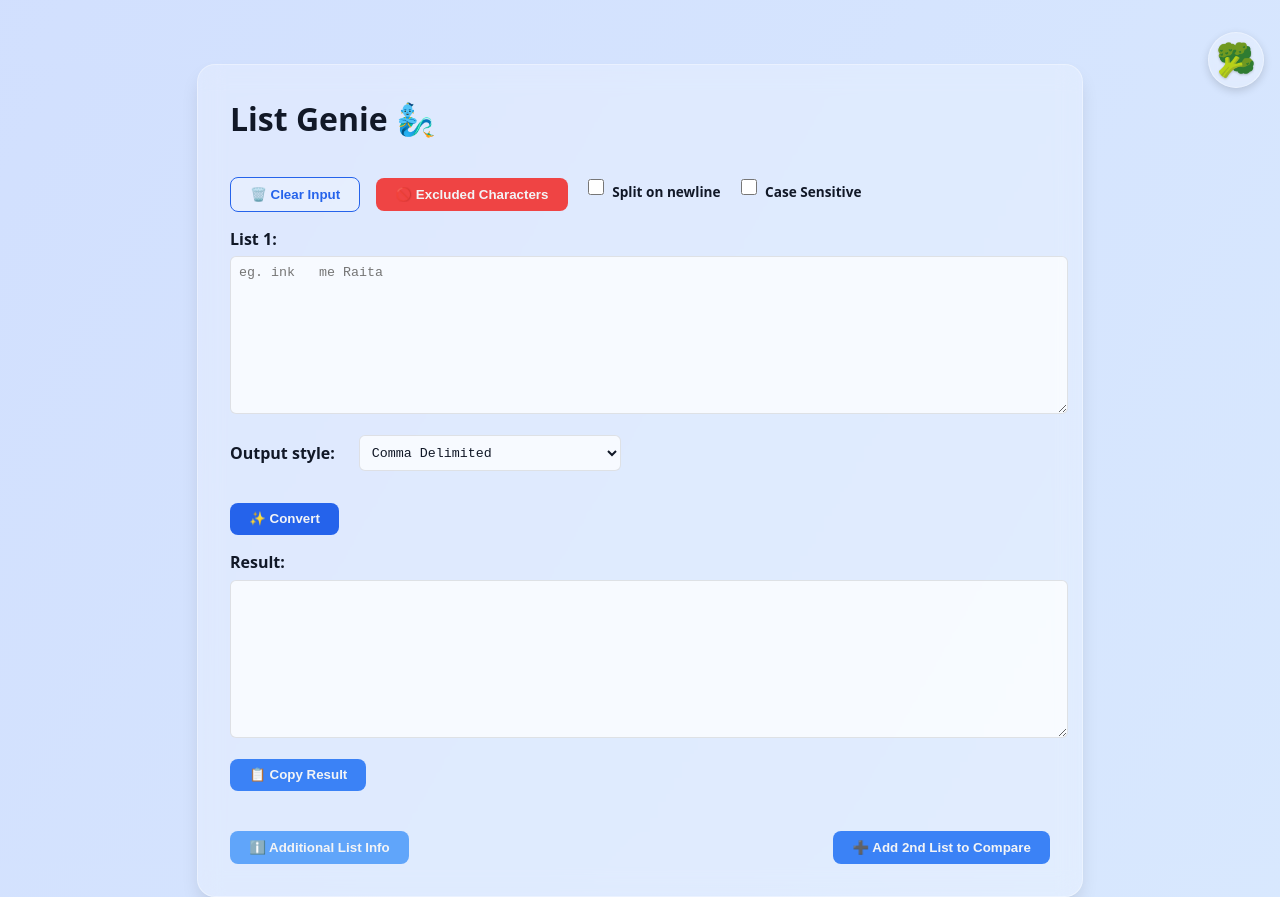
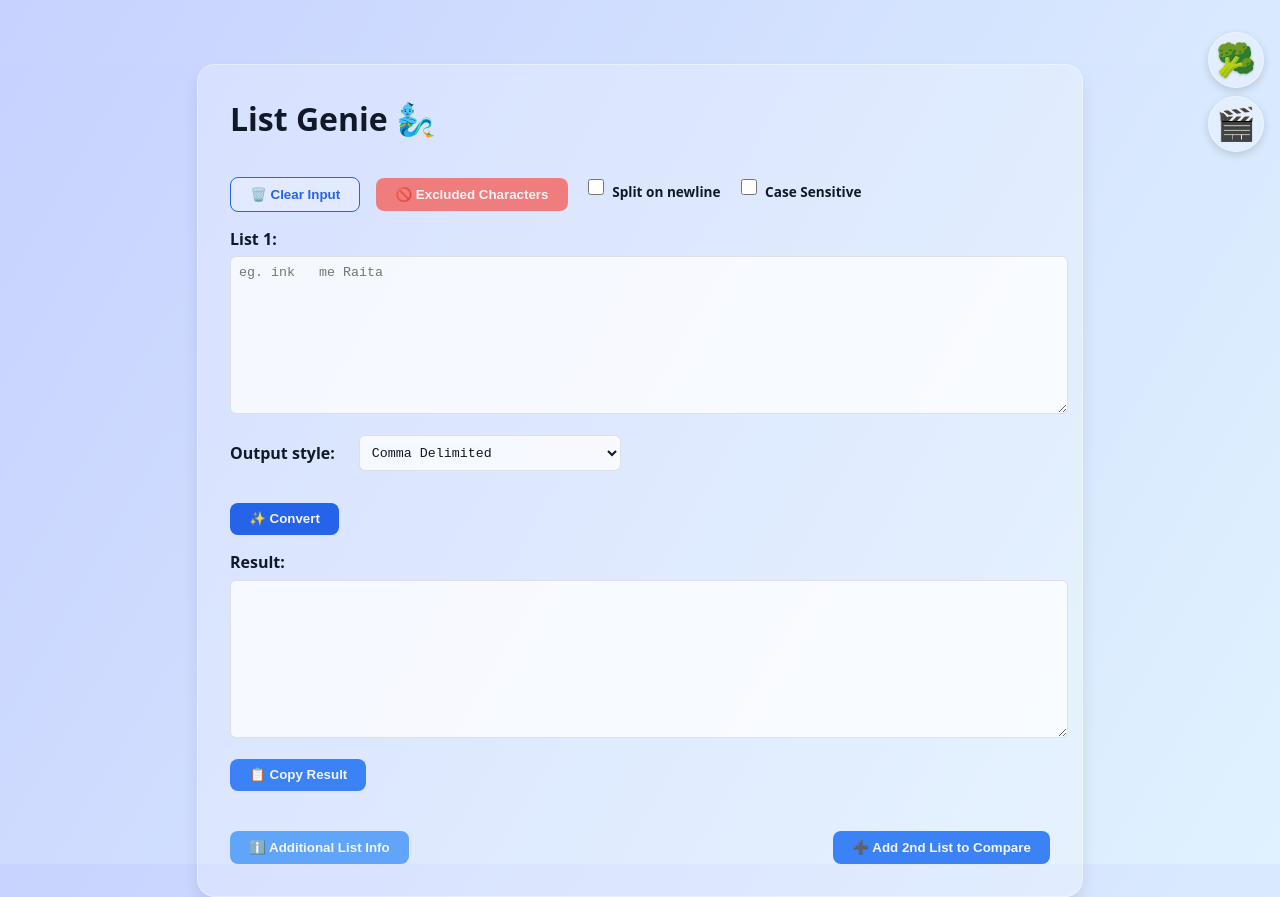
Before and after one commit to Mr-Robotto-66/robotto, a plain HTML site: page List_Genie_v2.html in a window 1280 px wide. Drawn offline with nearby package versions, Linux system fonts and the light colour scheme.

Commit message:
Update List_Genie_v2.html

```diff
--- a/List_Genie_v2.html
+++ b/List_Genie_v2.html
@@ -2,7 +2,7 @@
 <html lang="en">
 <head>
 <meta charset="UTF-8">
-<title>List Genie 🧞 – v2</title>
+<title>List Genie 🧞</title>
 
 <!-- Persist last-used theme -->
 <script>
@@ -20,7 +20,7 @@ if (localStorage.getItem('theme') === 'dark') {
   --blue-600-d:#1d4ed8;    /* Convert active */
   --blue-500:#3b82f6;      /* Copy / Add 2nd */
   --blue-400:#60a5fa;      /* Info */
-  --red-500 :#ef4444;      /* Exclude */
+  --red-500 :#f07d7d;      /* Exclude */
 
   --glass:rgba(255,255,255,.25);
   --glass-border:rgba(255,255,255,.35);
@@ -41,14 +41,14 @@ html,body{
   margin:0;
   font-family:system-ui,sans-serif;
   background:linear-gradient(120deg,var(--bg-grad-start),var(--bg-grad-end));
-  background-size:400% 400%;
-  animation:aurora 18s ease-in-out infinite;
+  background-size:100% 100%; /* Remove the animated background */
+  /* animation:aurora 18s ease-in-out infinite; */ /* Comment out animation */
 }
-@keyframes aurora{
+/* @keyframes aurora{
   0%  {background-position:0 50%}
   50% {background-position:100% 50%}
   100%{background-position:0 50%}
-}
+} */
 
 /* ---------- CARD ---------- */
 .card{
@@ -57,7 +57,7 @@ html,body{
   padding:2rem;
   border-radius:18px;
   background:var(--glass);
-  backdrop-filter:blur(12px);
+  /* backdrop-filter:blur(12px); */ /* Remove blur effect */
   border:1px solid var(--glass-border);
   color:var(--text-main);
   box-shadow:0 10px 20px -5px rgba(0,0,0,.15);
@@ -138,10 +138,8 @@ button:focus-visible{outline:2px solid var(--blue-400);outline-offset:2px}
 .toggle-wrap input{width:16px;height:16px;}
 
 /* ---------- THEME TOGGLE ---------- */
-#themeToggle{
+#themeToggle, #videoButton {
   position:fixed;
-  top:1rem;
-  right:1rem;
   width:56px;
   height:56px;
   display:flex;
@@ -159,7 +157,15 @@ button:focus-visible{outline:2px solid var(--blue-400);outline-offset:2px}
   transition:transform .08s;
   z-index:10000;
 }
-#themeToggle:active{transform:scale(.9);}
+#themeToggle {
+  top:1rem;
+  right:1rem;
+}
+#videoButton {
+  top:5rem;
+  right:1rem;
+}
+#themeToggle:active, #videoButton:active {transform:scale(.9);}
 @keyframes wiggle{0%{transform:rotate(0)}50%{transform:rotate(-20deg)}100%{transform:rotate(0)}}
 #themeToggle.wiggle{animation:wiggle .4s ease;}
 #themeToggle span{filter:drop-shadow(0 1px 1px rgba(0,0,0,.2));}
@@ -241,6 +247,9 @@ pre{white-space:pre-wrap;margin:.75rem 0;font-family:monospace;}
 
 <!-- Broccoli theme button -->
 <button id="themeToggle"><span>🥦</span></button>
+
+<!-- Video tutorial button -->
+<button id="videoButton" title="How-to Video"><span>🎬</span></button>
 
 <!-- MAIN CARD -->
 <div class="card">
@@ -447,7 +456,7 @@ convertBtn.onclick=()=>{
     comma    : stats1.uniq.join(', '),
     defq     : "('"+stats1.uniq.join("', '")+"')",
     defqNoQ  : '('+stats1.uniq.join(', ')+')',
-    qb       : stats1.uniq.join('|')
+    qb       : stats1.uniq.join(' | ')
   }[formatSel.value];
 
   if(secondWrap.style.display==='block'){
@@ -456,7 +465,7 @@ convertBtn.onclick=()=>{
       comma    : stats2.uniq.join(', '),
       defq     : "('"+stats2.uniq.join("', '")+"')",
       defqNoQ  : '('+stats2.uniq.join(', ')+')',
-      qb       : stats2.uniq.join('|')
+      qb       : stats2.uniq.join(' | ')
     }[formatSel.value];
   }else{
     stats2=null;
@@ -539,6 +548,12 @@ ${only2.join(', ') || '(none)'}`;
 /* ---------- EXCLUDE MODAL ---------- */
 excludeBtn.onclick=()=>excludeModal.style.display='flex';
 applyExcBtn.onclick=()=>{refreshExcludeSet();excludeModal.style.display='none';};
+
+/* ---------- VIDEO BUTTON ---------- */
+const videoBtn = $('videoButton');
+videoBtn.onclick = () => {
+  window.open('https://bcgov.sharepoint.com/:v:/r/sites/FOR-BCTSGIS/SIGG%20Document%20Library/Videos/LRM%20Tips%20and%20Tricks/List%20Genie%20v2.mp4?csf=1&web=1&nav=eyJyZWZlcnJhbEluZm8iOnsicmVmZXJyYWxBcHAiOiJTdHJlYW1XZWJBcHAiLCJyZWZlcnJhbFZpZXciOiJTaGFyZURpYWxvZy1MaW5rIiwicmVmZXJyYWxBcHBQbGF0Zm9ybSI6IldlYiIsInJlZmVycmFsTW9kZSI6InZpZXcifX0%3D&e=rHyFa8', '_blank');
+};
 </script>
 </body>
 </html>
```
